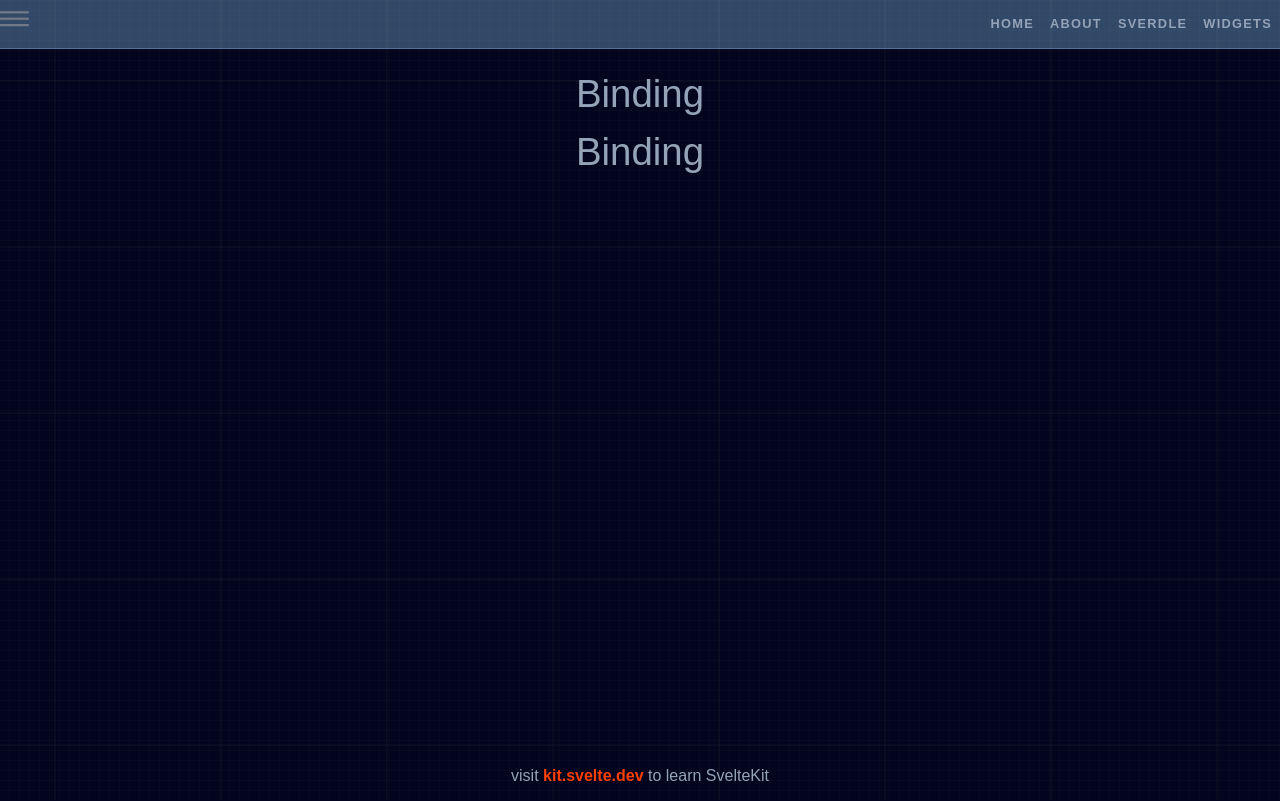
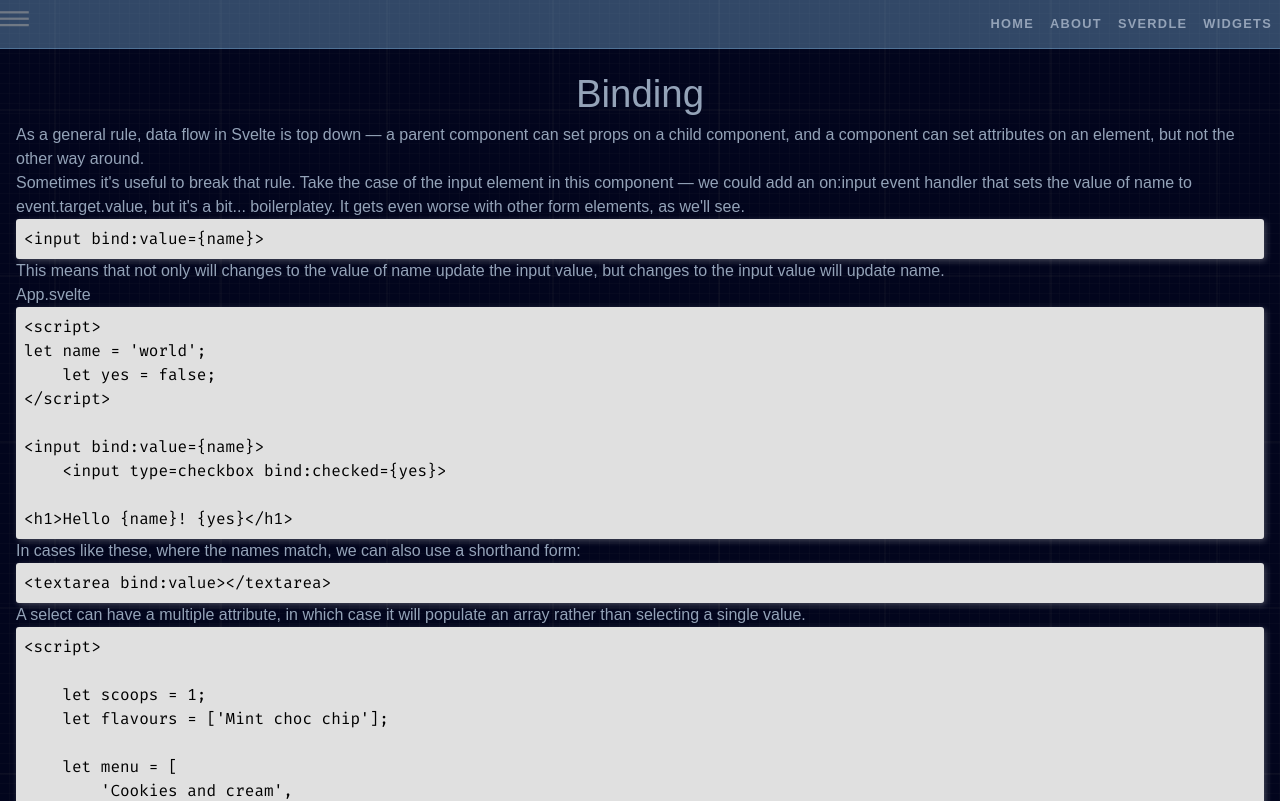
Before and after one commit to tia-aif/svelte-tutorial, a SvelteKit app: page /binding in a window 1280 px wide. Shown: the top 801 px of the page. Built offline with nearby package versions, Linux system fonts and the light colour scheme.

Commit message:
binding data

```diff
--- a/src/routes/binding/+page.svelte
+++ b/src/routes/binding/+page.svelte
@@ -1,8 +1,5 @@
 <script>
+	import Binding from './value/+page.svelte';
 </script>
 
-
-<h1>Binding</h1>
-
-<style>
-</style>
+<Binding />
```
